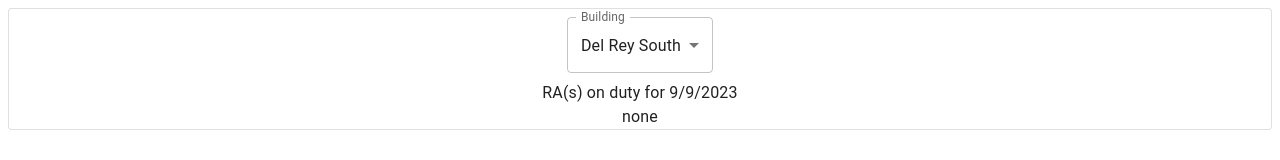
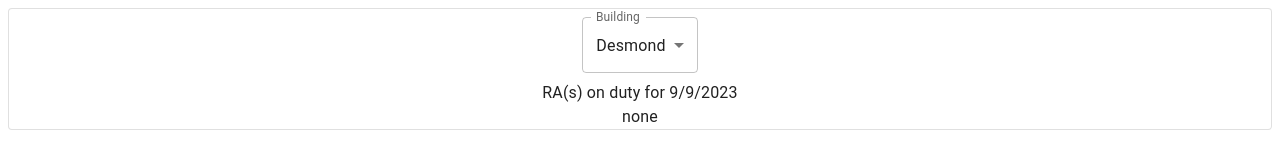
Before and after one commit to d5vis/whosonduty, a React (Create React App) app: page / in a window 1280 px wide. Shown: the top 160 px of the page. Built offline with nearby package versions, Linux system fonts and the light colour scheme; no server answers.

Commit message:
modify default building to DES

```diff
--- a/src/App.tsx
+++ b/src/App.tsx
@@ -12,7 +12,7 @@ import Typography from "@mui/material/Typography";
 
 function App() {
   const [date, setDate] = useState(new Date());
-  const [building, setBuilding] = useState("DRS");
+  const [building, setBuilding] = useState("DES");
   const [ras, setRas] = useState(["none"]);
 
   const handleChange = (event: SelectChangeEvent) => {
```
